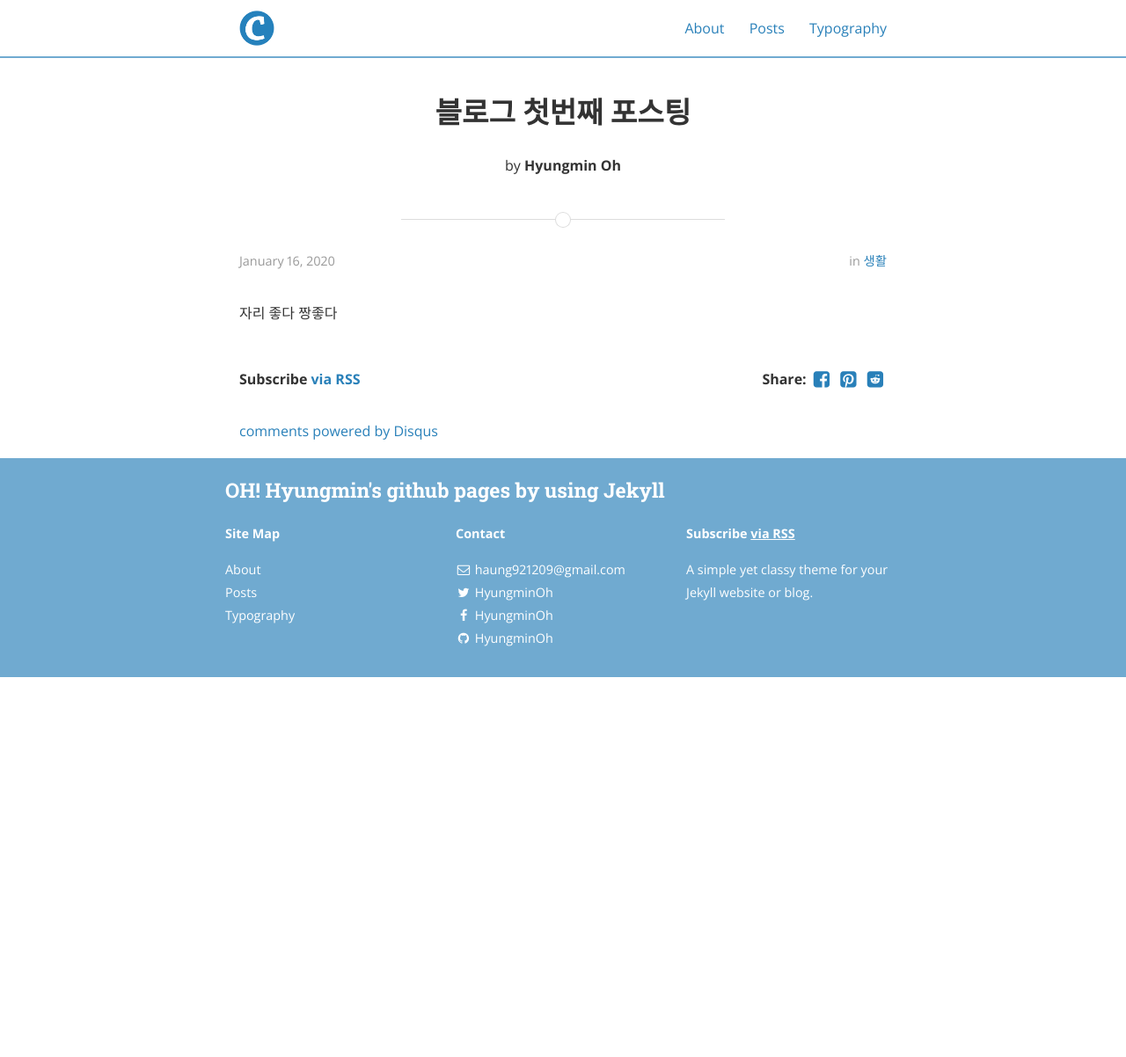
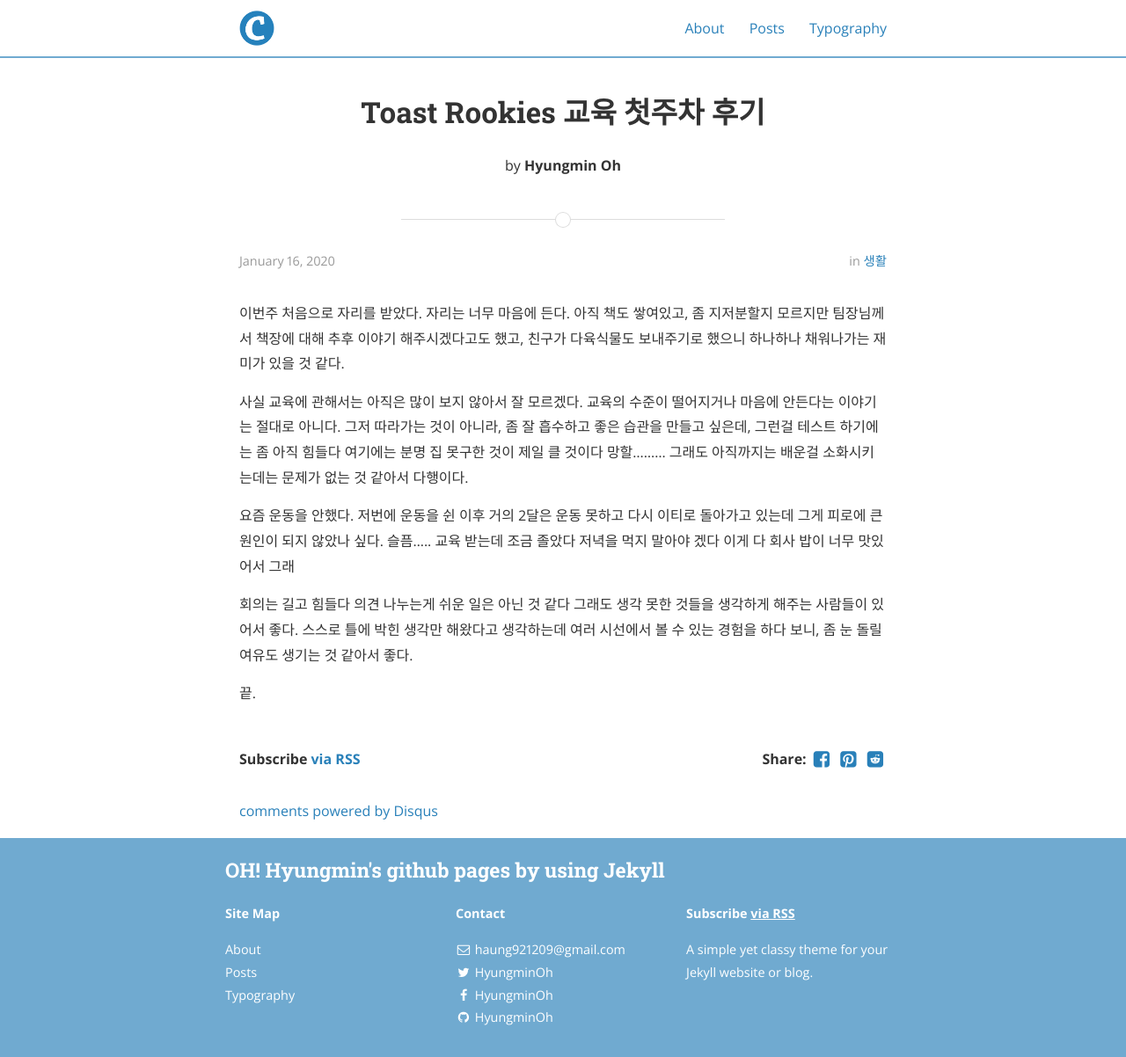
Before and after one commit to haung921209/haung921209.github.io, a Jekyll site: the page built from _posts/2020-01-16-firstPost.md, in a window 1280 px wide and 1202 px high. Shown: the whole window at 88% size. Built offline with Jekyll 4.4.1, drawn with Linux system fonts in a browser that asks for light colours; nearby versions of some CDN libraries; comment, search, counter and statistics services are not loaded.

Commit message:
first posting

```diff
--- a/_posts/2020-01-16-firstPost.md
+++ b/_posts/2020-01-16-firstPost.md
@@ -1,10 +1,31 @@
 ---
 layout: post
-title:  "블로그 첫번째 포스팅"
+title:  "Toast Rookies 교육 첫주차 후기"
 date:   2020-01-16T17:08:52-05:00
 author: Hyungmin Oh
 categories: 생활
 
 ---
 
-자리 좋다 짱좋다
+이번주 처음으로 자리를 받았다. 자리는 너무 마음에 든다.
+아직 책도 쌓여있고, 좀 지저분할지 모르지만 팀장님께서 책장에 대해 추후 이야기 해주시겠다고도 했고, 친구가 다육식물도 보내주기로 했으니 하나하나 채워나가는 재미가 있을 것 같다.
+
+사실 교육에 관해서는 아직은 많이 보지 않아서 잘 모르겠다. 교육의 수준이 떨어지거나 마음에 안든다는 이야기는 절대로 아니다.
+그저 따라가는 것이 아니라, 좀 잘 흡수하고 좋은 습관을 만들고 싶은데, 그런걸 테스트 하기에는 좀 아직 힘들다
+여기에는 분명 집 못구한 것이 제일 클 것이다 망할.........
+그래도 아직까지는 배운걸 소화시키는데는 문제가 없는 것 같아서 다행이다.
+
+요즘 운동을 안했다.
+저번에 운동을 쉰 이후 거의 2달은 운동 못하고 다시 이티로 돌아가고 있는데
+그게 피로에 큰 원인이 되지 않았나 싶다. 슬픔.....
+교육 받는데 조금 졸았다
+저녁을 먹지 말아야 겠다
+이게 다 회사 밥이 너무 맛있어서 그래
+
+회의는 길고 힘들다
+의견 나누는게 쉬운 일은 아닌 것 같다
+그래도 생각 못한 것들을 생각하게 해주는 사람들이 있어서 좋다.
+스스로 틀에 박힌 생각만 해왔다고 생각하는데
+여러 시선에서 볼 수 있는 경험을 하다 보니, 좀 눈 돌릴 여유도 생기는 것 같아서 좋다.
+
+끝.
```
Also changed, not shown: about.md (+1 -7 lines).
